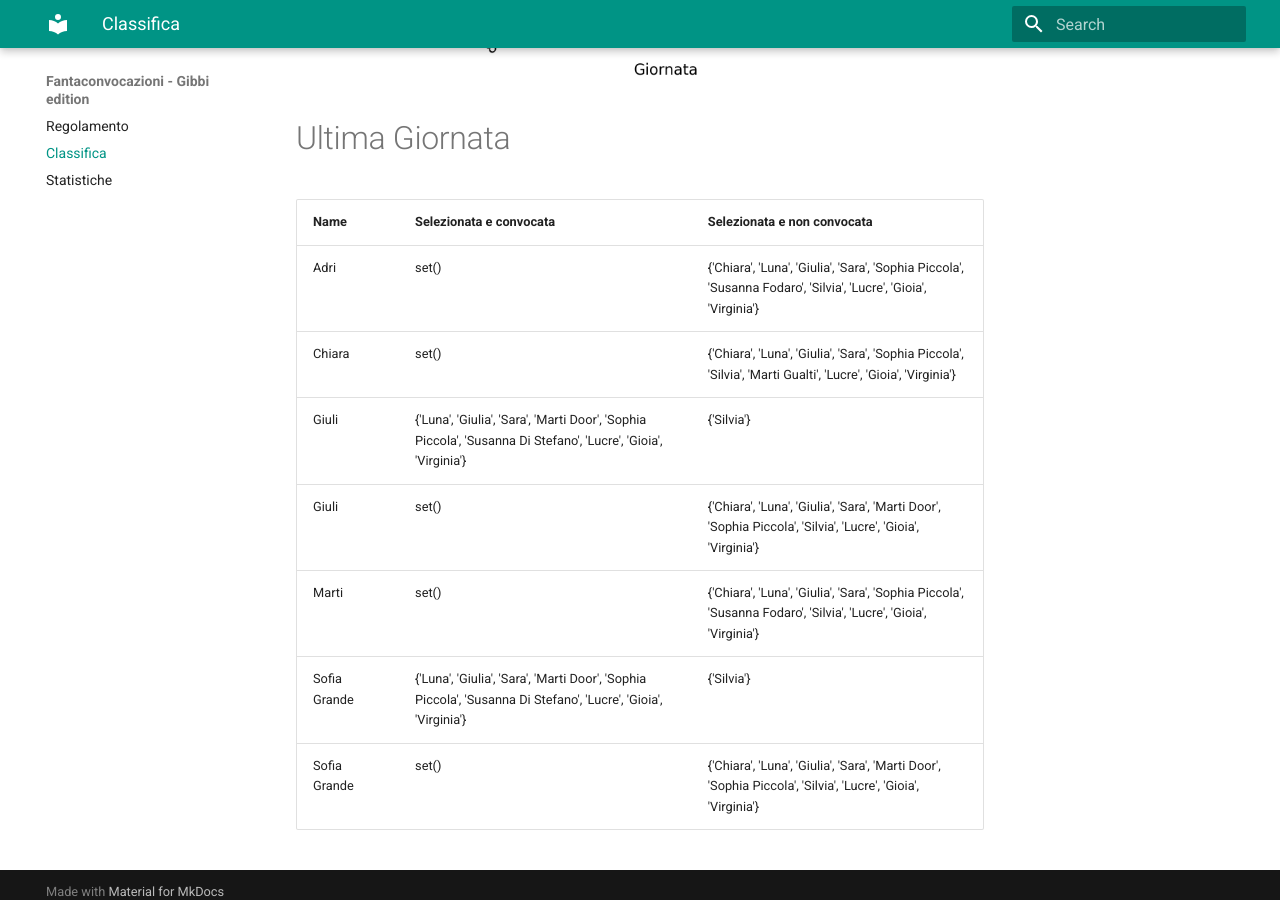
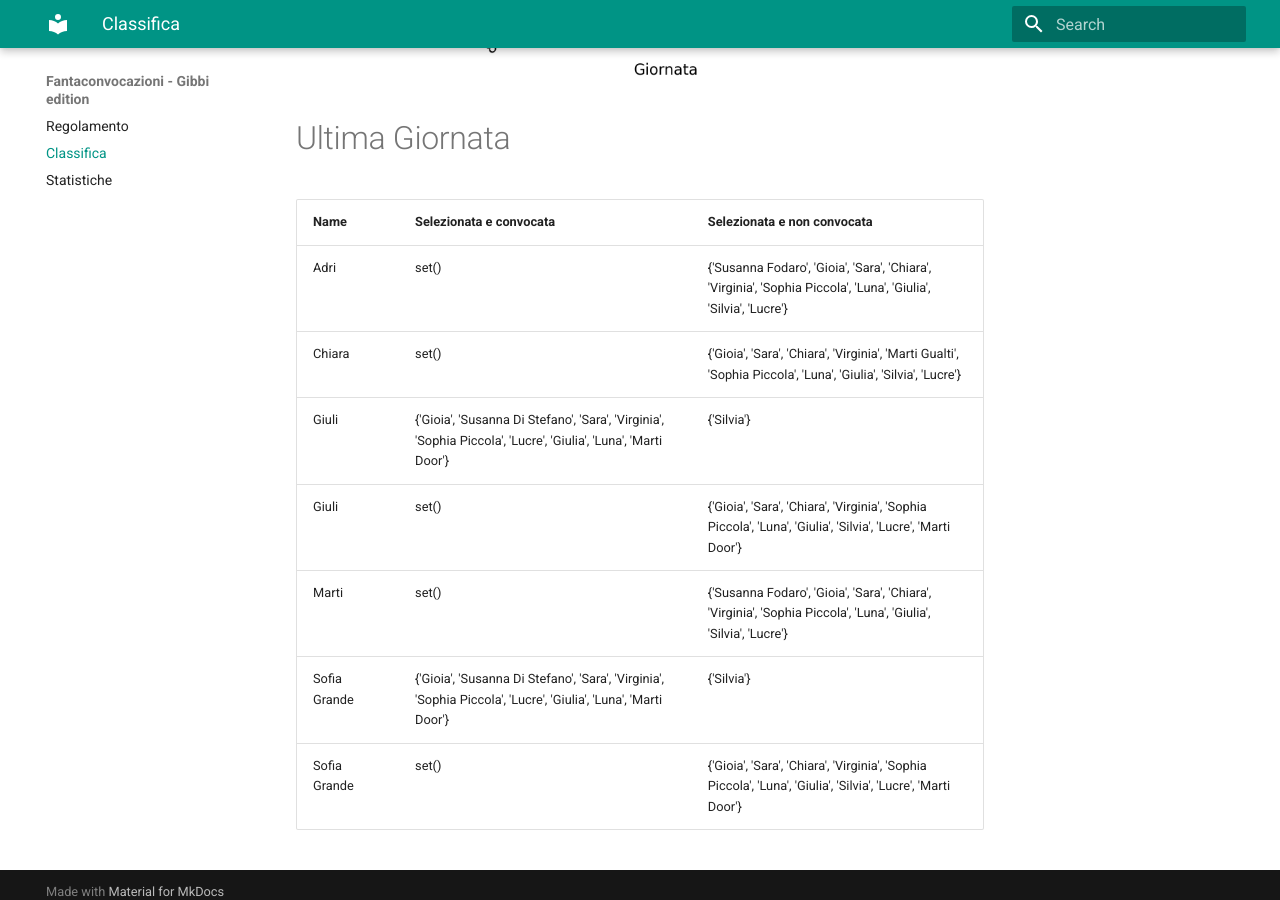
Before and after one commit to martinig94/fantagibbi, an MkDocs documentation site: the page built from docs/Classifica.md, in a window 1280 px wide and 900 px high, scrolled down 1030 px. Built offline with MkDocs 1.6.1 and Material for MkDocs 9.7.7, drawn with Linux system fonts in a browser that asks for light colours.

Commit message:
Auto-update from main.py

```diff
--- a/docs/Classifica.md
+++ b/docs/Classifica.md
@@ -18,11 +18,11 @@
 <!-- START_TABLE CORRECT -->
 | Name         | Selezionata e convocata                                                                                        | Selezionata e non convocata                                                                                      |
 |:-------------|:---------------------------------------------------------------------------------------------------------------|:-----------------------------------------------------------------------------------------------------------------|
-| Adri         | set()                                                                                                          | {'Chiara', 'Luna', 'Giulia', 'Sara', 'Sophia Piccola', 'Susanna Fodaro', 'Silvia', 'Lucre', 'Gioia', 'Virginia'} |
-| Chiara       | set()                                                                                                          | {'Chiara', 'Luna', 'Giulia', 'Sara', 'Sophia Piccola', 'Silvia', 'Marti Gualti', 'Lucre', 'Gioia', 'Virginia'}   |
-| Giuli        | {'Luna', 'Giulia', 'Sara', 'Marti Door', 'Sophia Piccola', 'Susanna Di Stefano', 'Lucre', 'Gioia', 'Virginia'} | {'Silvia'}                                                                                                       |
-| Giuli        | set()                                                                                                          | {'Chiara', 'Luna', 'Giulia', 'Sara', 'Marti Door', 'Sophia Piccola', 'Silvia', 'Lucre', 'Gioia', 'Virginia'}     |
-| Marti        | set()                                                                                                          | {'Chiara', 'Luna', 'Giulia', 'Sara', 'Sophia Piccola', 'Susanna Fodaro', 'Silvia', 'Lucre', 'Gioia', 'Virginia'} |
-| Sofia Grande | {'Luna', 'Giulia', 'Sara', 'Marti Door', 'Sophia Piccola', 'Susanna Di Stefano', 'Lucre', 'Gioia', 'Virginia'} | {'Silvia'}                                                                                                       |
-| Sofia Grande | set()                                                                                                          | {'Chiara', 'Luna', 'Giulia', 'Sara', 'Marti Door', 'Sophia Piccola', 'Silvia', 'Lucre', 'Gioia', 'Virginia'}     |
+| Adri         | set()                                                                                                          | {'Susanna Fodaro', 'Gioia', 'Sara', 'Chiara', 'Virginia', 'Sophia Piccola', 'Luna', 'Giulia', 'Silvia', 'Lucre'} |
+| Chiara       | set()                                                                                                          | {'Gioia', 'Sara', 'Chiara', 'Virginia', 'Marti Gualti', 'Sophia Piccola', 'Luna', 'Giulia', 'Silvia', 'Lucre'}   |
+| Giuli        | {'Gioia', 'Susanna Di Stefano', 'Sara', 'Virginia', 'Sophia Piccola', 'Lucre', 'Giulia', 'Luna', 'Marti Door'} | {'Silvia'}                                                                                                       |
+| Giuli        | set()                                                                                                          | {'Gioia', 'Sara', 'Chiara', 'Virginia', 'Sophia Piccola', 'Luna', 'Giulia', 'Silvia', 'Lucre', 'Marti Door'}     |
+| Marti        | set()                                                                                                          | {'Susanna Fodaro', 'Gioia', 'Sara', 'Chiara', 'Virginia', 'Sophia Piccola', 'Luna', 'Giulia', 'Silvia', 'Lucre'} |
+| Sofia Grande | {'Gioia', 'Susanna Di Stefano', 'Sara', 'Virginia', 'Sophia Piccola', 'Lucre', 'Giulia', 'Luna', 'Marti Door'} | {'Silvia'}                                                                                                       |
+| Sofia Grande | set()                                                                                                          | {'Gioia', 'Sara', 'Chiara', 'Virginia', 'Sophia Piccola', 'Luna', 'Giulia', 'Silvia', 'Lucre', 'Marti Door'}     |
 <!-- END_TABLE CORRECT -->
```
